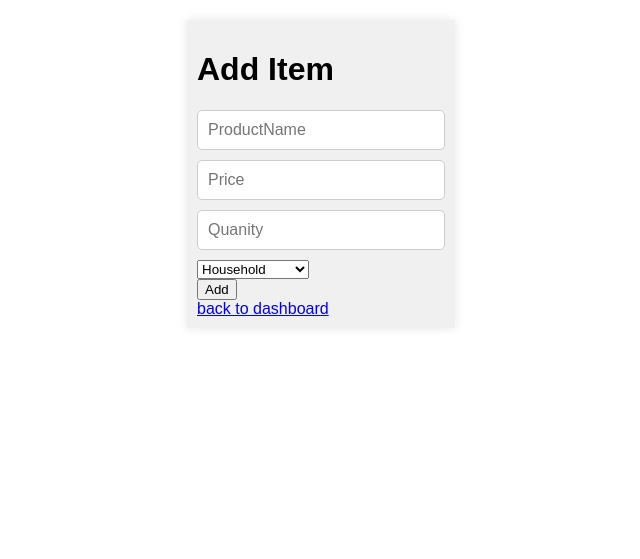
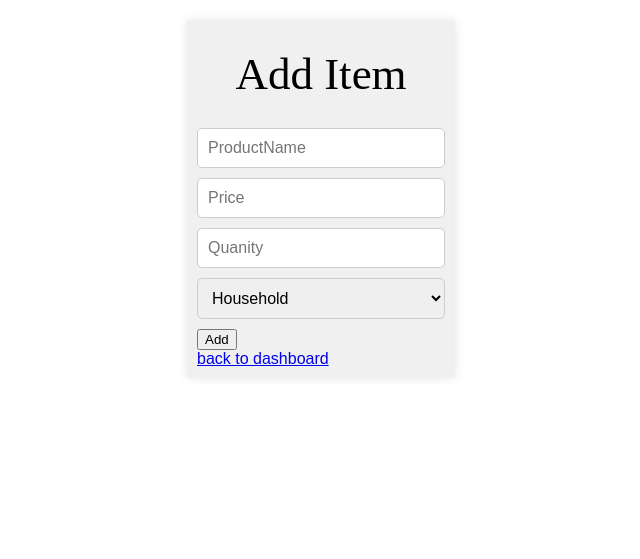
Before and after one commit to gustavoperess/Inventory-Management-System, a Flask app: page /add_item in a window 1280 px wide. Shown: the part 140-699 px from the top of the page, without its empty margins (319-959 px from the left). Run offline with Flask 3, Linux system fonts and the light colour scheme; the visitor is signed in with stand-in values (Sample User, id 1); some libraries are stand-ins or nearby versions.

Commit message:
changes in the css

```diff
--- a/static/styles.css
+++ b/static/styles.css
@@ -90,6 +90,19 @@ main {
   margin: auto; /* Add this line to center the container */
 }
 
+.container h1 {
+  font-size: 35px;
+  text-align: center; /* Center the text */
+  margin-top: 20px; /* Adjust the top margin as needed */
+  color: black;
+  font-family: 'Trocchi', serif;
+  font-size: 45px;
+  font-weight: normal;
+  line-height: 48px;
+  margin-bottom: 1;
+
+}
+
 .container ul li {
   list-style: none;
   border-bottom: 1px solid #ccc;
@@ -112,6 +125,18 @@ main {
   -webkit-appearance: none;
   -moz-appearance: none;
 }
+
+.container .container-dropdown {
+  width: 100%;
+  padding: 10px;
+  font-size: 16px;
+  margin-bottom: 10px;
+  border: 1px solid #ccc;
+  border-radius: 5px;
+
+}
+
+
 
 /* Start Products containers  */
 
--- a/templates/add_item.html
+++ b/templates/add_item.html
@@ -33,7 +33,7 @@
                 {{ form.product_name }}<br>
                 {{ form.price(min=0) }}<br>
                 {{ form.quantity(min=1) }}<br>
-                {{ form.category }}<br>
+                {{ form.category(class="container-dropdown") }}<br>
                 {{ form.submit }}
             </form>
             <nav>
```
Also changed, not shown: justtosave.css (line endings or trailing spaces).
